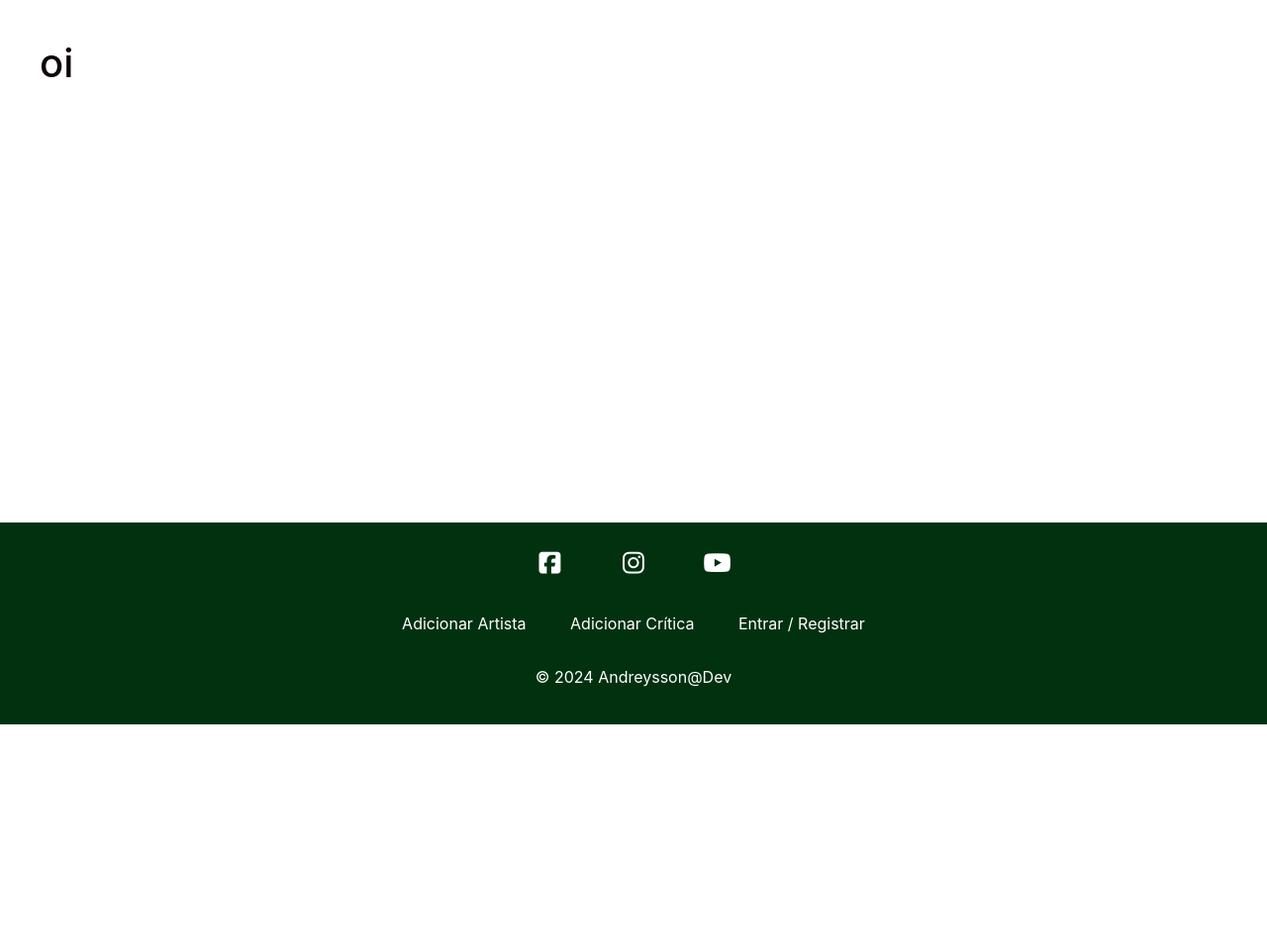
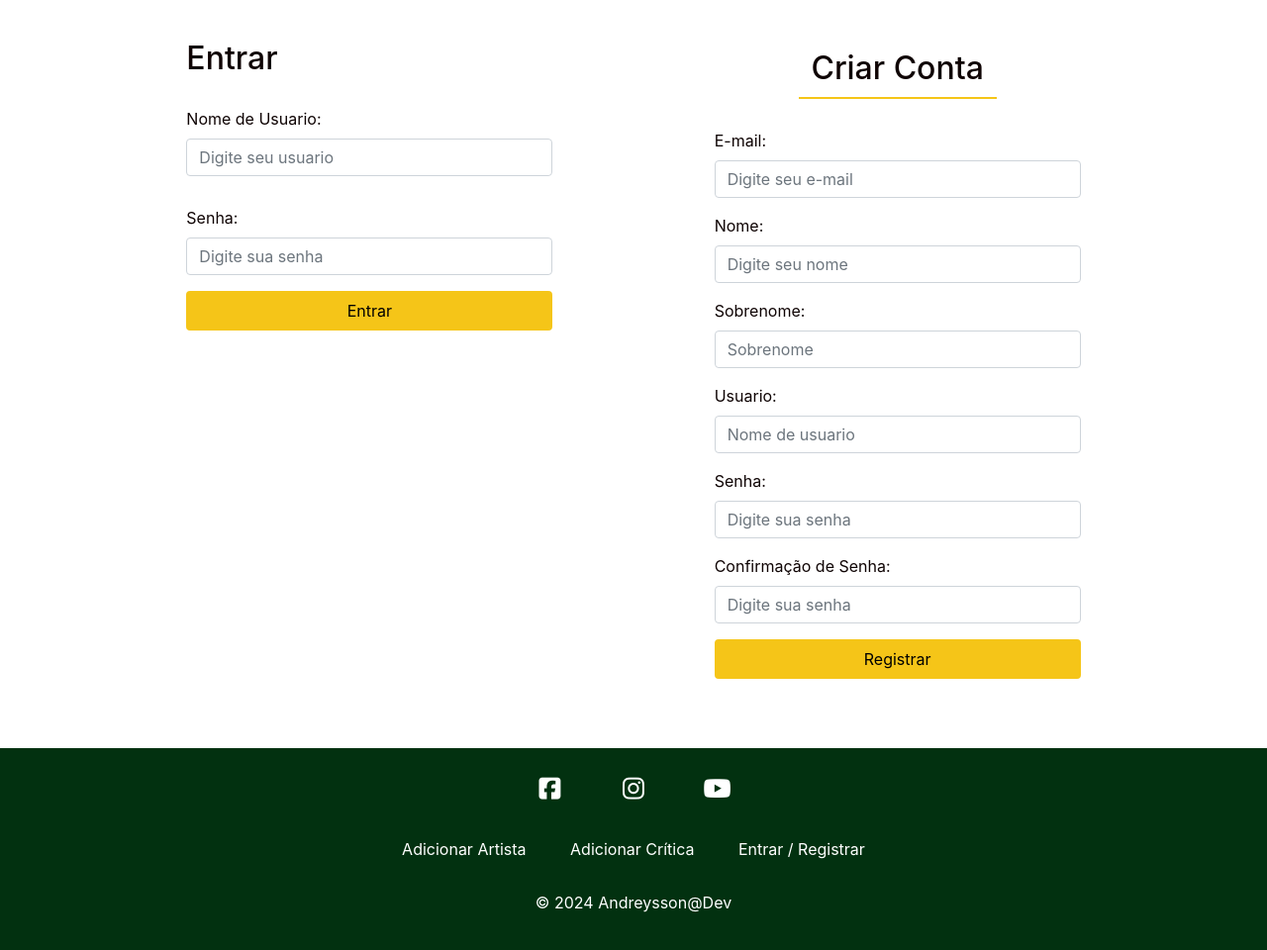
Before and after one commit to Andreysson-Araujo/DrakPortal, a PHP site: page /auth.php in a window 1280 px wide. Shown: the part 76-1036 px from the top of the page at 99% size. Before the commit the page ends 808 px from the top, so only its background shows below. Run offline with PHP 8.4, Linux system fonts and the light colour scheme.

Commit message:
estilizando usuario

```diff
--- a/auth.php
+++ b/auth.php
@@ -1,7 +1,64 @@
 <?php
-  include_once("templates/header.php")
-  ?>
-<h1 id="main-container" class="container-fluid">oi</h1>
+require_once("templates/header.php")
+    ?>
+
+<div id="main-container" class="container-fluid">
+    <div class="col-md-12">
+        <div class="row" id="auth-row">
+            <div class="col-md-4" id="login-container">
+                <h2>Entrar</h2>
+                <form action="" method="POST">
+                <input type="hidden" name="type" value="login">
+                    <div class="form-group">
+                        <label for="nickname">Nome de Usuario:</label>
+                        <input type="nickname" class="form-control" id="nickname" name="nickname" placeholder="Digite seu usuario">
+                    </div>
+                </form>
+                <form action="" method="POST">
+                    <div class="form-group">
+                        <label for="password">Senha:</label>
+                        <input type="password" class="form-control" id="password" name="password"
+                            placeholder="Digite sua senha">
+                    </div>
+                    <input type="submit" class="btn card-btn" value="Entrar">
+                </form>
+            </div>
+            <div class="col-md-4" id="register-container">
+                <h2>Criar Conta</h2>
+                <form action="" method="POST">
+                    <input type="hidden" name="type" value="register">
+                    <div class="form-group">
+                        <label for="email">E-mail:</label>
+                        <input type="email" class="form-control" id="email" name="email" placeholder="Digite seu e-mail">
+                    </div>
+                    <div class="form-group">
+                        <label for="name">Nome:</label>
+                        <input type="text" class="form-control" id="name" name="name" placeholder="Digite seu nome">
+                    </div>
+                    <div class="form-group">
+                        <label for="lasname">Sobrenome:</label>
+                        <input type="text" class="form-control" id="lastname" name="lastname" placeholder="Sobrenome">
+                    </div>
+                    <div class="form-group">
+                        <label for="nickname">Usuario:</label>
+                        <input type="text" class="form-control" id="nickname" name="nickname" placeholder="Nome de usuario">
+                    </div>
+                    <div class="form-group">
+                        <label for="password">Senha:</label>
+                        <input type="password" class="form-control" id="password" name="password"
+                            placeholder="Digite sua senha">
+                    </div>
+                    <div class="form-group">
+                        <label for="confirmpassword">Confirmação de Senha:</label>
+                        <input type="password" class="form-control" id="confirmpassword" name="confirmpassword"
+                            placeholder="Digite sua senha">
+                    </div>
+                    <input type="submit" class="btn card-btn" value="Registrar">
+                </form>
+            </div>
+        </div>
+    </div>
+</div>
 <?php
-  include_once("templates/footer.php")
-  ?>
+require_once("templates/footer.php")
+    ?>
--- a/css/styles.css
+++ b/css/styles.css
@@ -54,6 +54,41 @@
     padding: 2.5rem;
 }
 
+/*LOGIN */
+#auth-row {
+    justify-content: space-evenly;
+}
+
+login-container h2,
+#register-container h2 {
+    text-align: center;
+    border-bottom: 2px solid #f5c518;
+    width: 200px;
+    margin: 0 auto;
+    padding: 10px;
+}
+
+#login-container form,
+#register-container form {
+    max-width: 400px;
+    margin: 30px auto;
+}
+
+.card-btn {
+    color: #000;
+    background-color: #f5c518;
+    border: 2px solid #f5c518;
+    width: 100%;
+}
+
+.card-btn:hover {
+    background-color: transparent;
+    color: #f5c518;
+    border-color: #f5c518;
+}
+
+
+
 
 /* FOOTER */
 #footer {
```
